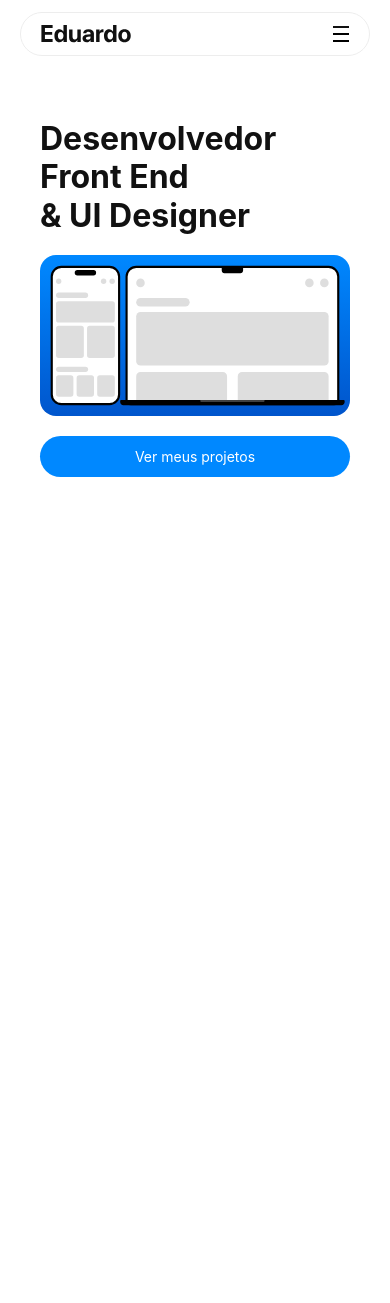
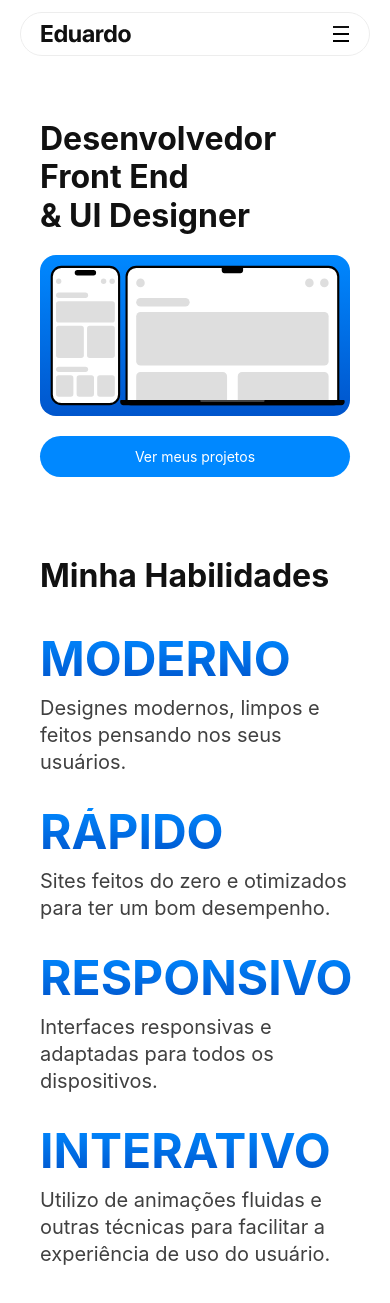
Before and after one commit to eduardocandaten/portfolio, a plain HTML site: page index.html in a window 390 px wide. Before the commit the page ends 844 px from the top, so only its background shows below. Drawn offline with Linux system fonts and the light colour scheme.

Commit message:
habilidades-home

```diff
--- a/css/global/typography.css
+++ b/css/global/typography.css
@@ -1,6 +1,13 @@
 body {
   font-family: "SF Pro Display", sans-serif;
   color: var(--gray-10);
+}
+
+.font-xxxl {
+  font-size: 5rem;
+  line-height: 1;
+  font-weight: 700;
+  text-transform: uppercase;
 }
 
 .font-xl {
@@ -9,16 +16,40 @@ body {
   font-weight: 700;
 }
 
+.font-l {
+  font-size: 1.5rem;
+  line-height: 1.35;
+  font-weight: 400;
+}
+
 .font-m-b {
   font-size: 1rem;
   line-height: 1.5;
   font-weight: 500;
 }
 
+@media (max-width: 1200px) {
+  .font-xxxl {
+    font-size: 4rem;
+  }
+
+  .font-l {
+    font-size: 1.25rem;
+  }
+}
+
 @media (max-width: 1000px) {
   .font-xl {
     font-size: 2rem;
-    line-height: 1.2;
-    font-weight: 700;
   }
 }
+
+@media (max-width: 800px) {
+  .font-xxxl {
+    font-size: 3rem;
+  }
+
+  /* .font-l {
+    font-size: 1rem;
+  } */
+}
--- /dev/null
+++ b/css/home/habilidades.css
@@ -0,0 +1,48 @@
+.habilidades {
+  display: grid;
+  gap: var(--size-80);
+}
+
+.habilidades li {
+  display: flex;
+  align-items: center;
+  gap: var(--size-40);
+  margin-bottom: var(--size-60);
+}
+
+.habilidades li h3 {
+  background: var(--gradient-x) text;
+  -webkit-text-fill-color: transparent;
+}
+
+.habilidades li p {
+  color: var(--gray-8);
+}
+
+@media (max-width: 1200px) {
+  .habilidades {
+    gap: var(--size-60);
+  }
+
+  .habilidades li {
+    gap: var(--size-32);
+    margin-bottom: var(--size-40);
+  }
+}
+
+@media (max-width: 800px) {
+  .habilidades {
+    gap: var(--size-40);
+  }
+
+  .habilidades li {
+    flex-direction: column;
+    align-items: start;
+    gap: var(--size-12);
+    margin-bottom: var(--size-32);
+  }
+
+  .habilidades li h3 {
+    background: var(--gradient-y) text;
+  }
+}
--- a/css/styles.css
+++ b/css/styles.css
@@ -10,3 +10,4 @@
 
 /* Home */
 @import "./home/introducao.css";
+@import "./home/habilidades.css";
--- a/index.html
+++ b/index.html
@@ -81,8 +81,34 @@
 
     <a class="button-primary" href="#projetos">Ver meus projetos</a>
 
-    <img class="radius-1" src="img/devices/home.svg" alt="Dispostivos">
+    <img class="radius-1" src="./img/devices/home.svg" alt="Dispostivos">
   </main>
+
+  <article class="habilidades conteiner" aria-labelledby="habilidades">
+    <h2 class="font-xl" id="habilidades">Minha Habilidades</h2>
+
+    <ul>
+      <li>
+        <h3 class="font-xxxl">Moderno</h3>
+        <p class="font-l">Designes modernos, limpos e feitos pensando nos seus usuários.</p>
+      </li>
+
+      <li>
+        <h3 class="font-xxxl">Rápido</h3>
+        <p class="font-l">Sites feitos do zero e otimizados para ter um bom desempenho.</p>
+      </li>
+
+      <li>
+        <h3 class="font-xxxl">Responsivo</h3>
+        <p class="font-l">Interfaces responsivas e adaptadas para todos os dispositivos.</p>
+      </li>
+
+      <li>
+        <h3 class="font-xxxl">Interativo</h3>
+        <p class="font-l">Utilizo de animações fluidas e outras técnicas para facilitar a experiência de uso do usuário.</p>
+      </li>
+    </ul>
+  </article>
 
   <script src="./js/mobile-menu.js"></script>
 </body>
```
